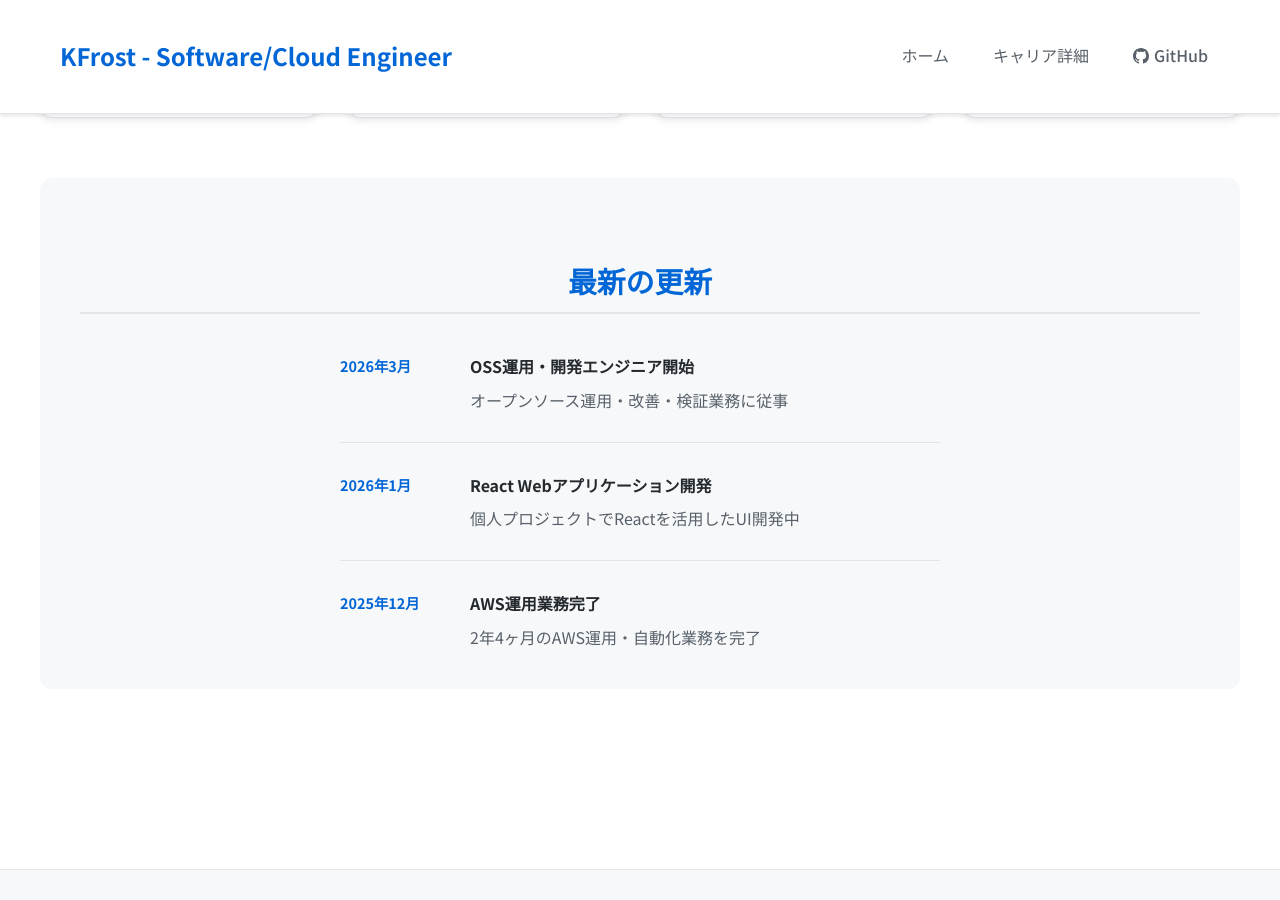
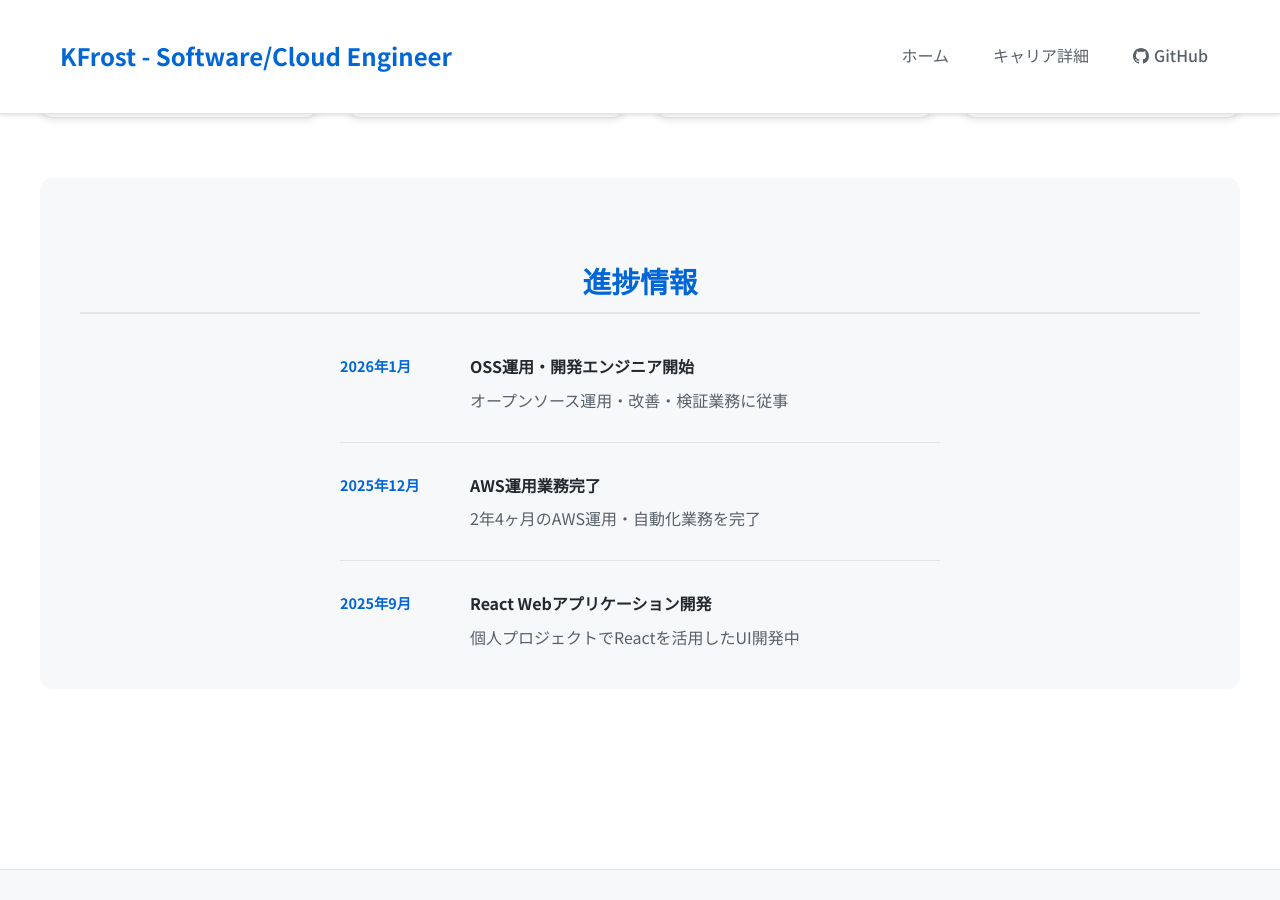
Before and after one commit to Kentafrost/Kentafrost, a Jekyll site: the page built from index.html, in a window 1280 px wide and 900 px high, scrolled down 1062 px. Built offline with Jekyll 4.4.1, drawn with Linux system fonts in a browser that asks for light colours.

Commit message:
feat: update index.html to refine career transition details and recent updates

```diff
--- a/index.html
+++ b/index.html
@@ -13,7 +13,7 @@
       AWS運用エンジニア → 開発エンジニアへのキャリアチェンジを目指す
     </p>
     <div class="hero-buttons">
-      <a href="{{ '/doc/Career_JP' | relative_url }}" class="btn btn-primary">詳細なキャリア情報</a>
+      <a href="/Kentafrost/doc/Career_JP" class="btn btn-primary">詳細なキャリア情報</a>
       <a href="https://github.com/kentafrost" class="btn btn-outline" target="_blank">GitHub Profile</a>
     </div>
   </div>
@@ -45,20 +45,13 @@
 </div>
 
 <div class="recent-updates">
-  <h2>最新の更新</h2>
+  <h2>進捗情報</h2>
   <div class="update-timeline">
     <div class="update-item">
-      <div class="update-date">2026年3月</div>
+      <div class="update-date">2026年1月</div>
       <div class="update-content">
         <h4>OSS運用・開発エンジニア開始</h4>
         <p>オープンソース運用・改善・検証業務に従事</p>
-      </div>
-    </div>
-    <div class="update-item">
-      <div class="update-date">2026年1月</div>
-      <div class="update-content">
-        <h4>React Webアプリケーション開発</h4>
-        <p>個人プロジェクトでReactを活用したUI開発中</p>
       </div>
     </div>
     <div class="update-item">
@@ -66,6 +59,13 @@
       <div class="update-content">
         <h4>AWS運用業務完了</h4>
         <p>2年4ヶ月のAWS運用・自動化業務を完了</p>
+      </div>
+    </div>
+    <div class="update-item">
+      <div class="update-date">2025年9月</div>
+      <div class="update-content">
+        <h4>React Webアプリケーション開発</h4>
+        <p>個人プロジェクトでReactを活用したUI開発中</p>
       </div>
     </div>
   </div>
```
Also changed, not shown: README.md.
